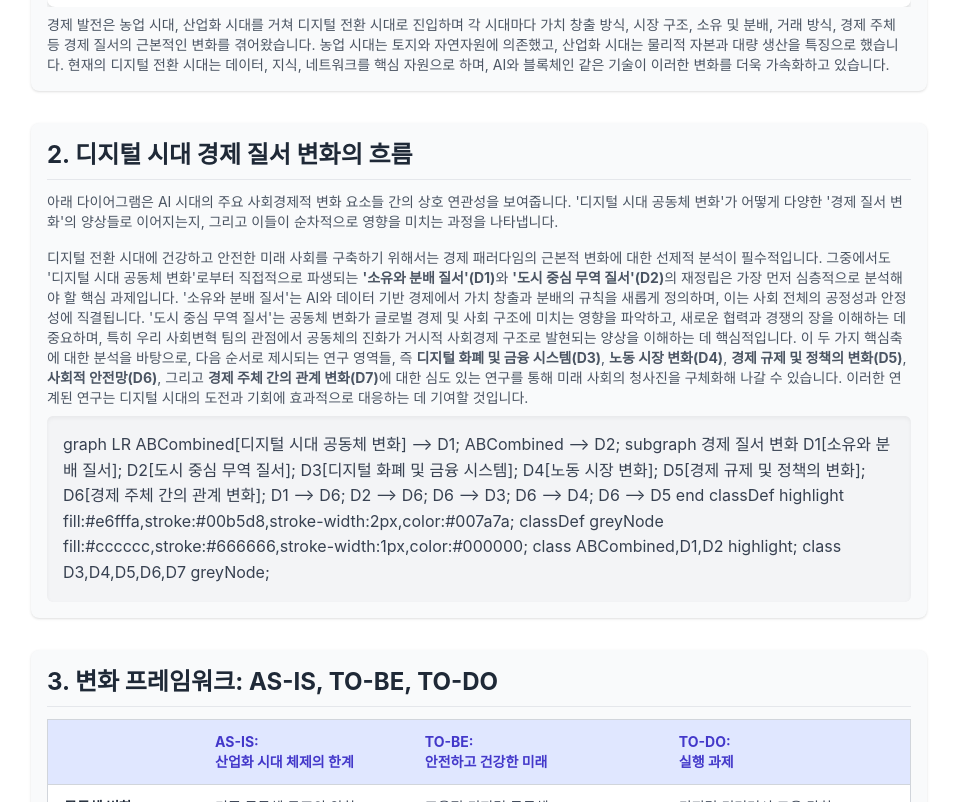
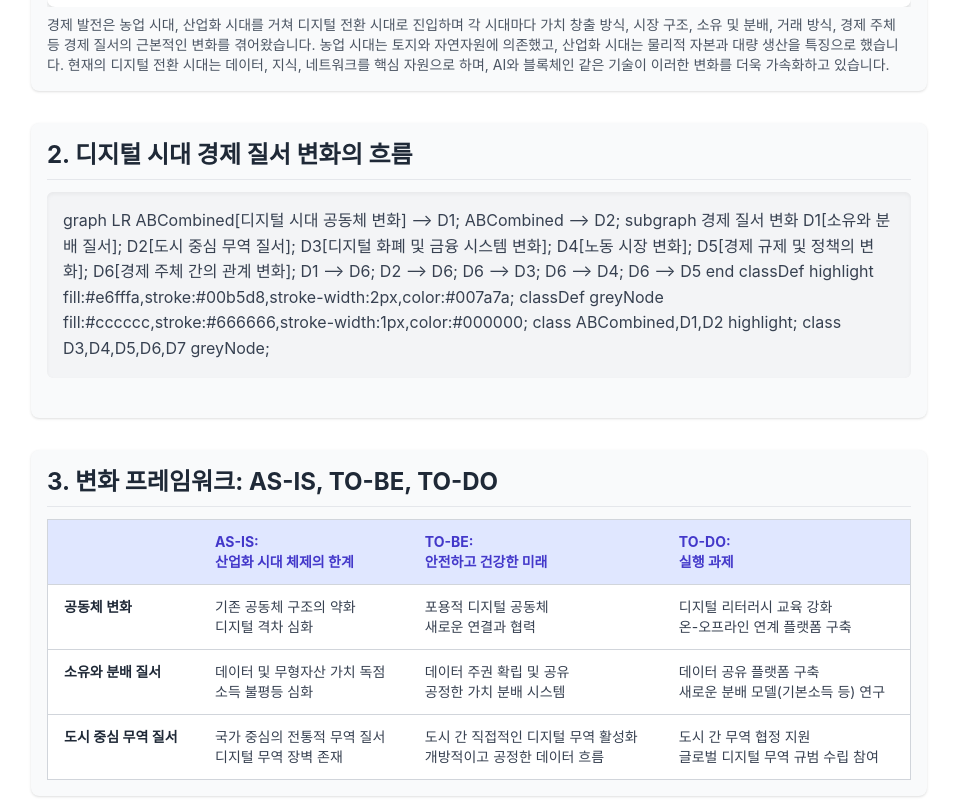
Before and after one commit to hohyon-ryu/taedi, a Next.js app: page /digital-economy in a window 1280 px wide. Shown: the part 567-1369 px from the top of the page, without its empty margins (161-1118 px from the left). Built offline with nearby package versions, Linux system fonts and the light colour scheme.

Commit message:
feat: Update mermaid chart description for clarity and enhance section content in DigitalEconomyPage

```diff
--- a/src/app/digital-economy/page.js
+++ b/src/app/digital-economy/page.js
@@ -12,7 +12,8 @@ const DigitalEconomyPage = () => {
   subgraph 경제 질서 변화
     D1[소유와 분배 질서];
     D2[도시 중심 무역 질서];
-    D3[디지털 화폐 및 금융 시스템];
+    D3[디지털 화폐 및
+    금융 시스템 변화];
     D4[노동 시장 변화];
     D5[경제 규제 및 정책의 변화];
     D6[경제 주체 간의 관계 변화];
@@ -45,37 +46,6 @@ const DigitalEconomyPage = () => {
 
         {/* 2. 변화의 흐름 */}
         <Section title="2. 디지털 시대 경제 질서 변화의 흐름">
-          {" "}
-          {/* Adjusted title numbering */}
-          <p className="text-sm text-gray-600 mb-4">
-            아래 다이어그램은 AI 시대의 주요 사회경제적 변화 요소들 간의 상호
-            연관성을 보여줍니다. '디지털 시대 공동체 변화'가 어떻게 다양한 '경제
-            질서 변화'의 양상들로 이어지는지, 그리고 이들이 순차적으로 영향을
-            미치는 과정을 나타냅니다.
-          </p>
-          <p className="text-sm text-gray-600 mb-4">
-            디지털 전환 시대에 건강하고 안전한 미래 사회를 구축하기 위해서는
-            경제 패러다임의 근본적 변화에 대한 선제적 분석이 필수적입니다.
-            그중에서도 '디지털 시대 공동체 변화'로부터 직접적으로 파생되는{" "}
-            <strong>'소유와 분배 질서'(D1)</strong>와{" "}
-            <strong>'도시 중심 무역 질서'(D2)</strong>의 재정립은 가장 먼저
-            심층적으로 분석해야 할 핵심 과제입니다. '소유와 분배 질서'는 AI와
-            데이터 기반 경제에서 가치 창출과 분배의 규칙을 새롭게 정의하며, 이는
-            사회 전체의 공정성과 안정성에 직결됩니다. '도시 중심 무역 질서'는
-            공동체 변화가 글로벌 경제 및 사회 구조에 미치는 영향을 파악하고,
-            새로운 협력과 경쟁의 장을 이해하는 데 중요하며, 특히 우리 사회변혁
-            팀의 관점에서 공동체의 진화가 거시적 사회경제 구조로 발현되는 양상을
-            이해하는 데 핵심적입니다. 이 두 가지 핵심축에 대한 분석을 바탕으로,
-            다음 순서로 제시되는 연구 영역들, 즉{" "}
-            <strong>디지털 화폐 및 금융 시스템(D3)</strong>,{" "}
-            <strong>노동 시장 변화(D4)</strong>,{" "}
-            <strong>경제 규제 및 정책의 변화(D5)</strong>,{" "}
-            <strong>사회적 안전망(D6)</strong>, 그리고{" "}
-            <strong>경제 주체 간의 관계 변화(D7)</strong>에 대한 심도 있는
-            연구를 통해 미래 사회의 청사진을 구체화해 나갈 수 있습니다. 이러한
-            연계된 연구는 디지털 시대의 도전과 기회에 효과적으로 대응하는 데
-            기여할 것입니다.
-          </p>
           <div className="bg-gray-100 p-4 rounded-md shadow-inner overflow-hidden mb-6">
             <MermaidRenderer chartDefinition={mermaidChartString} />
           </div>
```
